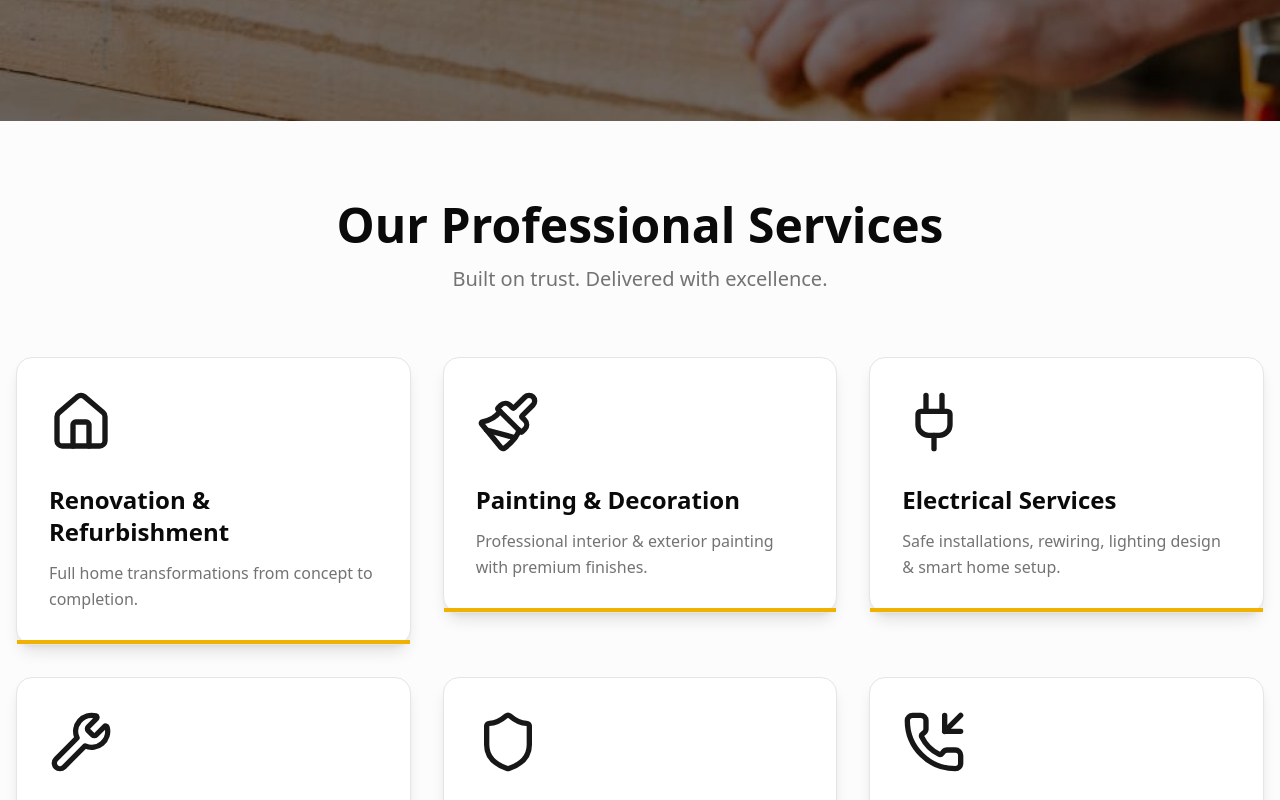
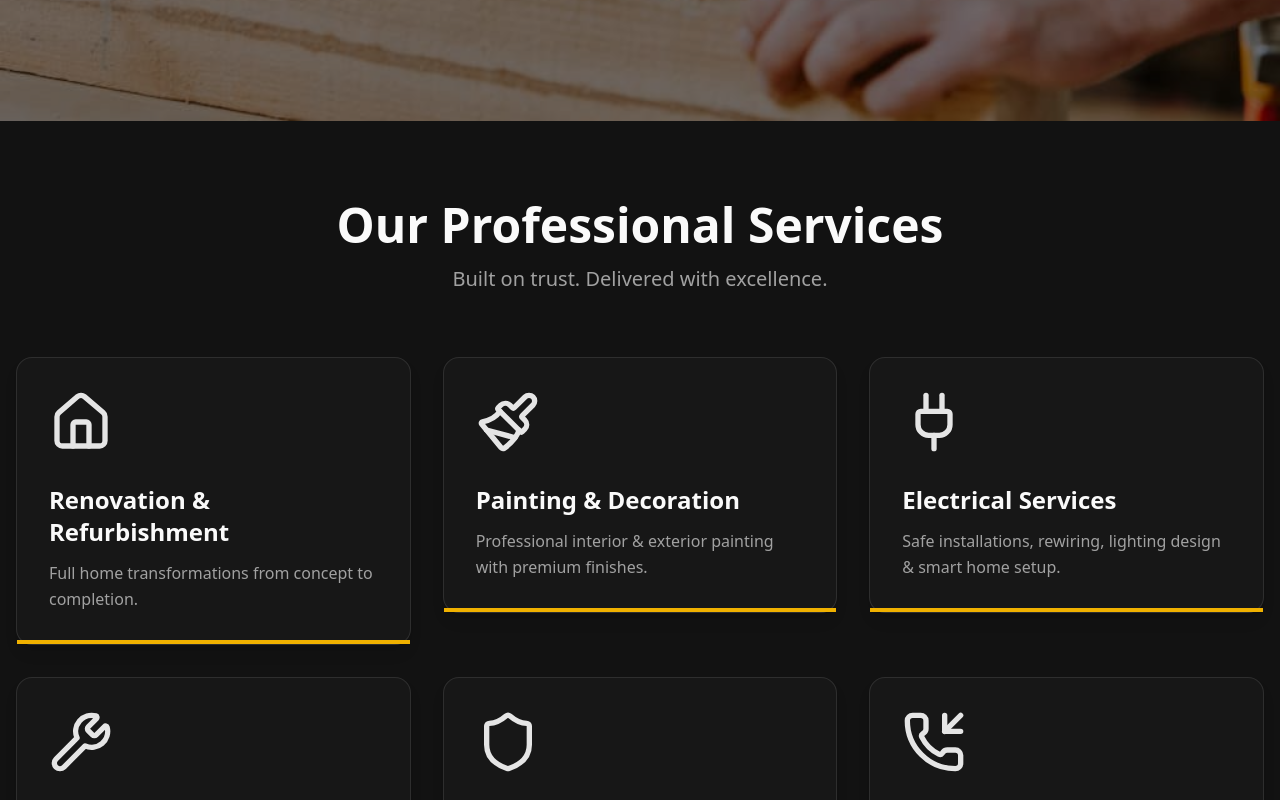
Before and after one commit to niiima/pro-construction, a Next.js app: page / in a window 1280 px wide. Shown: the part 760-1560 px from the top of the page. Built offline with nearby package versions, Linux system fonts and the light colour scheme.

Commit message:
Fix site meta

```diff
--- a/app/layout.tsx
+++ b/app/layout.tsx
@@ -16,8 +16,8 @@ const geistMono = Geist_Mono({
 });
 
 export const metadata: Metadata = {
-  title: "Create Next App",
-  description: "Generated by create next app",
+  title: "Pro London",
+  description: "Loft Conversions & House Extensions Specialists",
 };
 
 export default function RootLayout({
@@ -32,7 +32,7 @@ export default function RootLayout({
       >
         <ThemeProvider
           attribute="class"
-          defaultTheme="system"
+          defaultTheme="dark"
           enableSystem
           disableTransitionOnChange
         >
--- a/components/Services.tsx
+++ b/components/Services.tsx
@@ -82,7 +82,6 @@ export default function Services() {
                                         </p>
                                     </div>
 
-                                    {/* Bottom yellow/orange line */}
                                     <motion.div
                                         className="absolute bottom-0 left-0 h-1  bg-yellow-500"
                                         initial={{ width: 0 }}
```
